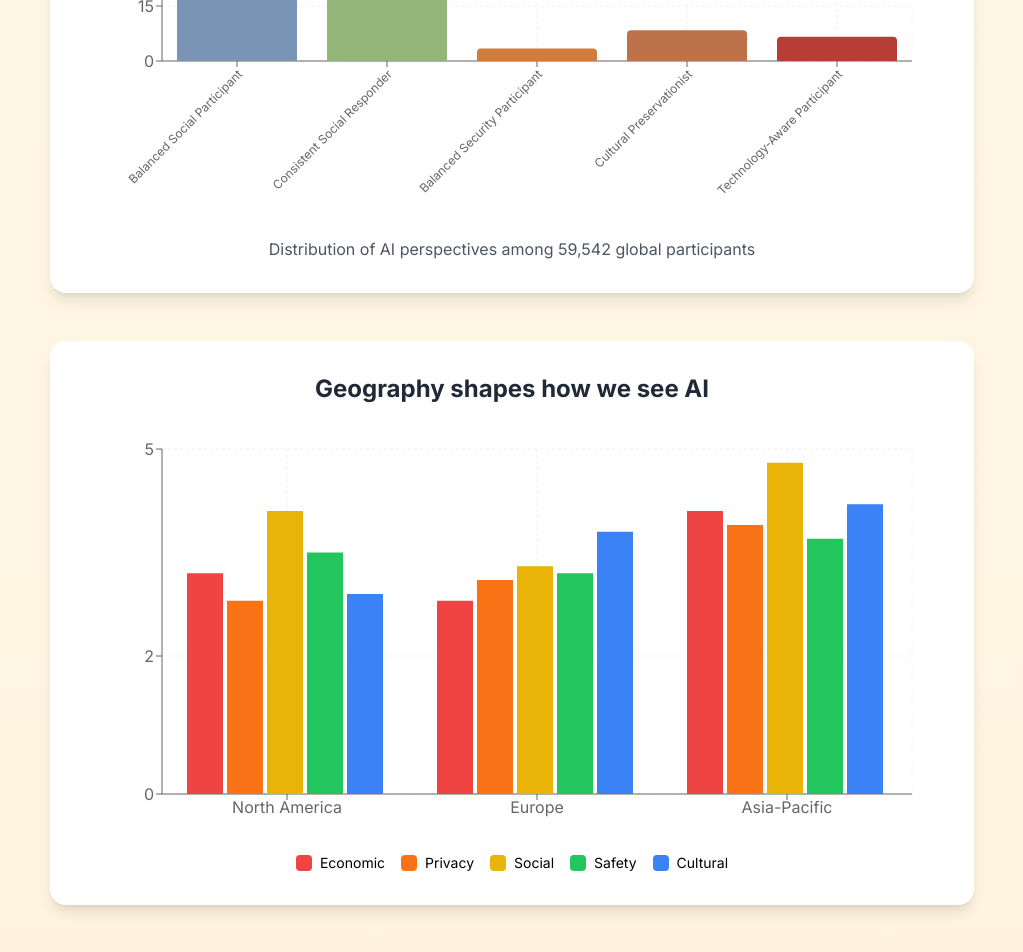
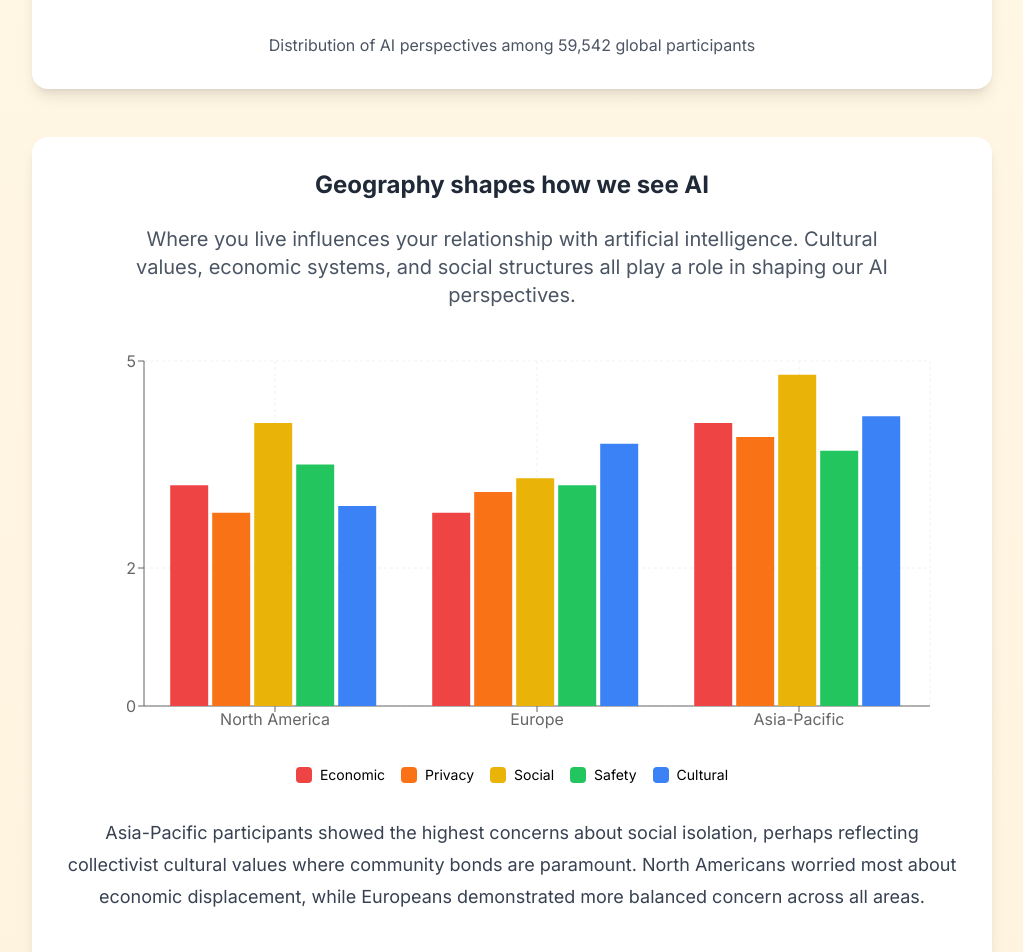
Before and after one commit to tobasummandal/aidentity, a React (Create React App) app: page / in a window 1280 px wide. Shown: the part 2340-3292 px from the top of the page, without its empty margins (128-1151 px from the left). Built offline with nearby package versions, Linux system fonts and the light colour scheme.

Commit message:
Update DataVisualization.js

```diff
--- a/src/components/DataVisualization.js
+++ b/src/components/DataVisualization.js
@@ -11,18 +11,42 @@ export const DataVisualization = () => {
     size: data.size
   }));
 
+  const AnimatedCounter = ({ end, duration = 2000, suffix = "" }) => {
+    const [count, setCount] = React.useState(0);
+    const [hasStarted, setHasStarted] = React.useState(false);
+
+    React.useEffect(() => {
+      if (!hasStarted) return;
+
+      const startTime = Date.now();
+      const endTime = startTime + duration;
+
+      const timer = setInterval(() => {
+        const now = Date.now();
+        const progress = Math.min((now - startTime) / duration, 1);
+        const currentCount = Math.floor(progress * end);
+
+        setCount(currentCount);
+
+        if (progress === 1) {
+          clearInterval(timer);
+        }
+      }, 16);
+
+      return () => clearInterval(timer);
+    }, [hasStarted, end, duration]);
+
+    React.useEffect(() => {
+      const timer = setTimeout(() => setHasStarted(true), 500);
+      return () => clearTimeout(timer);
+    }, []);
+
+    return <span>{count.toLocaleString()}{suffix}</span>;
+  };
+
   return (
-    <div className="max-w-6xl">
-      <div className="text-center mb-12">
-        <h2 className="text-4xl md:text-5xl font-bold text-gray-800 mb-6">
-          59,542 voices became 5 human stories
-        </h2>
-        <p className="text-xl text-gray-600 max-w-3xl mx-auto">
-          When we analyzed how people really think about AI, clear patterns emerged. Not stereotypes or simple categories, but genuine human perspectives shaped by real concerns and hopes.
-        </p>
-      </div>
-
-      <div className="bg-white rounded-2xl p-8 shadow-lg mb-12">
+    <div className="w-full">
+      <div className="bg-white rounded-2xl p-8 shadow-lg hover:shadow-xl transition-all duration-500 mb-12">
         <ResponsiveContainer width="100%" height={400}>
           <BarChart data={distributionData} margin={{ top: 20, right: 30, left: 20, bottom: 60 }}>
             <CartesianGrid strokeDasharray="3 3" stroke="#f0f0f0" />
@@ -43,15 +67,19 @@ export const DataVisualization = () => {
           </BarChart>
         </ResponsiveContainer>
         <p className="text-center text-gray-600 mt-4">
-          Distribution of AI perspectives among 59,542 global participants
+          Distribution of AI perspectives among <AnimatedCounter end={59542} /> global participants
         </p>
       </div>
 
       {/* Regional Analysis */}
-      <div className="bg-white rounded-2xl p-8 shadow-lg">
+      <div className="bg-white rounded-2xl p-8 shadow-lg hover:shadow-xl transition-all duration-500">
         <h3 className="text-2xl font-bold text-gray-800 mb-6 text-center">
           Geography shapes how we see AI
         </h3>
+        <p className="text-xl text-gray-600 max-w-3xl mx-auto mb-8 text-center">
+          Where you live influences your relationship with artificial intelligence. Cultural values, economic systems, and social structures all play a role in shaping our AI perspectives.
+        </p>
+
         <ResponsiveContainer width="100%" height={400}>
           <BarChart data={REGIONAL_DATA} margin={{ top: 20, right: 30, left: 20, bottom: 5 }}>
             <CartesianGrid strokeDasharray="3 3" stroke="#f0f0f0" />
@@ -64,12 +92,34 @@ export const DataVisualization = () => {
             <Bar dataKey="cultural" fill="#3b82f6" name="Cultural Preservation" />
           </BarChart>
         </ResponsiveContainer>
+
         <div className="flex flex-wrap justify-center gap-4 mt-6 text-sm">
-          <div className="flex items-center gap-2"><div className="w-4 h-4 bg-red-500 rounded"></div>Economic</div>
-          <div className="flex items-center gap-2"><div className="w-4 h-4 bg-orange-500 rounded"></div>Privacy</div>
-          <div className="flex items-center gap-2"><div className="w-4 h-4 bg-yellow-500 rounded"></div>Social</div>
-          <div className="flex items-center gap-2"><div className="w-4 h-4 bg-green-500 rounded"></div>Safety</div>
-          <div className="flex items-center gap-2"><div className="w-4 h-4 bg-blue-500 rounded"></div>Cultural</div>
+          <div className="flex items-center gap-2 hover:scale-105 transition-transform">
+            <div className="w-4 h-4 bg-red-500 rounded"></div>
+            Economic
+          </div>
+          <div className="flex items-center gap-2 hover:scale-105 transition-transform">
+            <div className="w-4 h-4 bg-orange-500 rounded"></div>
+            Privacy
+          </div>
+          <div className="flex items-center gap-2 hover:scale-105 transition-transform">
+            <div className="w-4 h-4 bg-yellow-500 rounded"></div>
+            Social
+          </div>
+          <div className="flex items-center gap-2 hover:scale-105 transition-transform">
+            <div className="w-4 h-4 bg-green-500 rounded"></div>
+            Safety
+          </div>
+          <div className="flex items-center gap-2 hover:scale-105 transition-transform">
+            <div className="w-4 h-4 bg-blue-500 rounded"></div>
+            Cultural
+          </div>
+        </div>
+
+        <div className="mt-8 prose prose-lg text-gray-700 max-w-4xl mx-auto">
+          <p className="text-center">
+            Asia-Pacific participants showed the highest concerns about social isolation, perhaps reflecting collectivist cultural values where community bonds are paramount. North Americans worried most about economic displacement, while Europeans demonstrated more balanced concern across all areas.
+          </p>
         </div>
       </div>
     </div>
```
